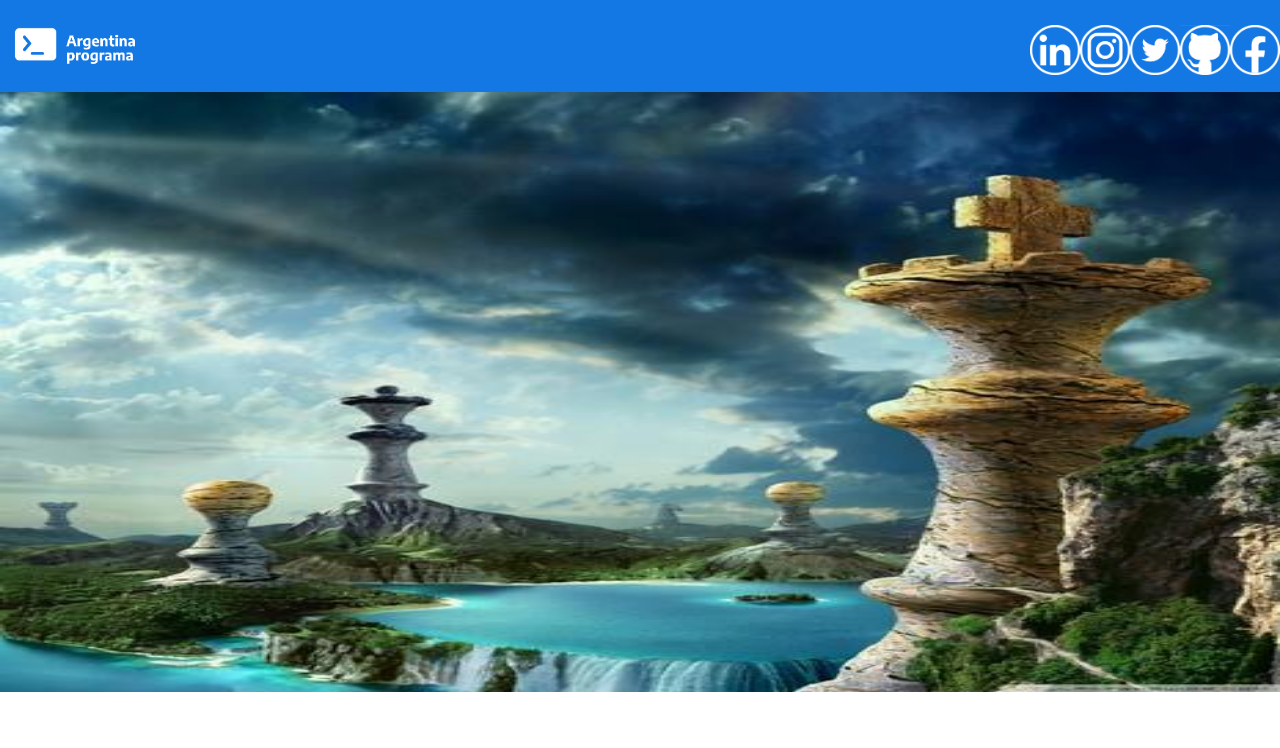
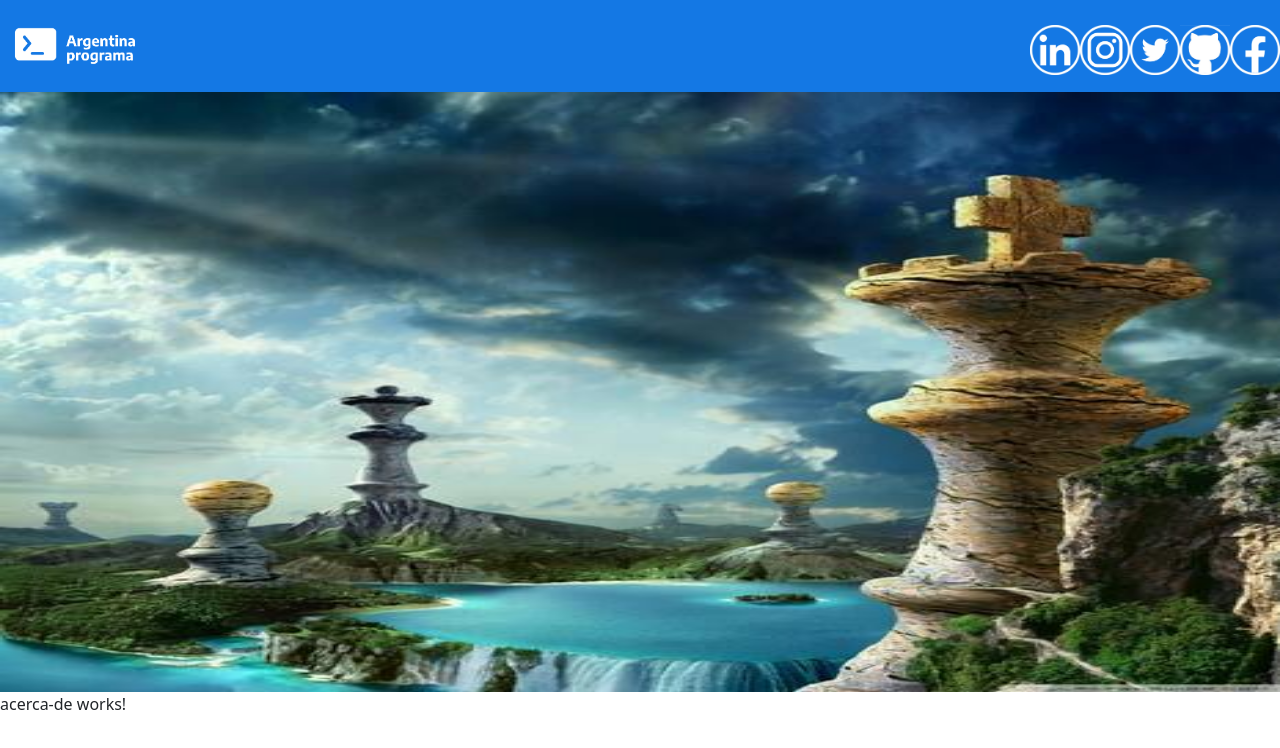
Before and after one commit to deirus/ProyectoJurado, an Angular app in the folder ProyectoDario/: page / in a window 1280 px wide. Shown: the top 748 px of the page. Built offline with nearby package versions, Linux system fonts and the light colour scheme.

Commit message:
crear acerca-de

```diff
--- a/ProyectoDario/src/app/app.component.html
+++ b/ProyectoDario/src/app/app.component.html
@@ -1 +1 @@
-<app-header></app-header>
+<app-header></app-header> <app-acerca-de></app-acerca-de>
--- a/ProyectoDario/src/app/app.module.ts
+++ b/ProyectoDario/src/app/app.module.ts
@@ -7,6 +7,7 @@ import { HeaderComponent } from './components/header/header.component';
 import { LogoAPComponent } from './components/logo-ap/logo-ap.component';
 import { SocialComponent } from './components/social/social.component';
 import { BannerComponent } from './components/banner/banner.component';
+import { AcercaDeComponent } from './components/acerca-de/acerca-de.component';
 
 @NgModule({
   declarations: [
@@ -14,7 +15,8 @@ import { BannerComponent } from './components/banner/banner.component';
     HeaderComponent,
     LogoAPComponent,
     SocialComponent,
-    BannerComponent
+    BannerComponent,
+    AcercaDeComponent
   ],
   imports: [
     BrowserModule,
--- /dev/null
+++ b/ProyectoDario/src/app/components/acerca-de/acerca-de.component.html
@@ -0,0 +1 @@
+<p>acerca-de works!</p>
--- /dev/null
+++ b/ProyectoDario/src/app/components/acerca-de/acerca-de.component.ts
@@ -0,0 +1,15 @@
+import { Component, OnInit } from '@angular/core';
+
+@Component({
+  selector: 'app-acerca-de',
+  templateUrl: './acerca-de.component.html',
+  styleUrls: ['./acerca-de.component.css']
+})
+export class AcercaDeComponent implements OnInit {
+
+  constructor() { }
+
+  ngOnInit(): void {
+  }
+
+}
```
Also changed, not shown: ProyectoDario/src/app/components/acerca-de/acerca-de.component.css (added), 1 other file (tests, documents, lock files or other folders).
